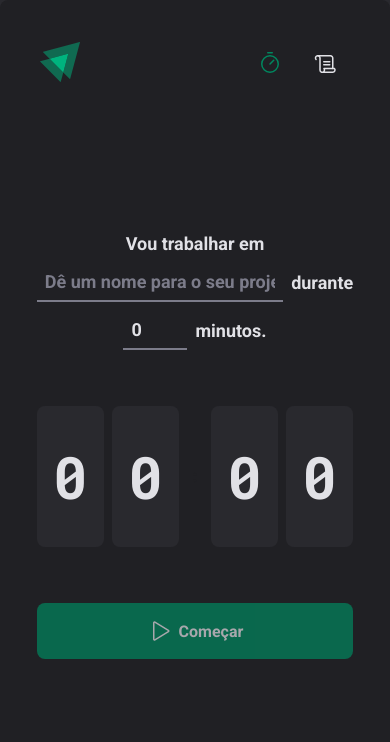
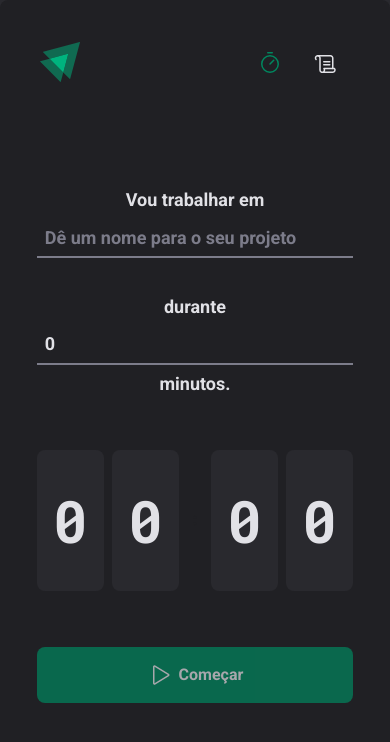
Before and after one commit to cawell/02-ignite-timer, a React (Vite) app: page /home in a window 390 px wide. Shown: the top 742 px of the page. Built offline with nearby package versions, Linux system fonts and the light colour scheme.

Commit message:
feat: update NewCycleForm UI and cleanup options
This commit removes the irrelevant 'Banana' option from the NewCycleForm component. It also improves the mobile user interface by adding new styles to ensure proper alignment and distribution of form elements when viewed in smaller screen sizes.

```diff
--- a/src/pages/Home/components/NewCycleForm/index.tsx
+++ b/src/pages/Home/components/NewCycleForm/index.tsx
@@ -25,7 +25,6 @@ export const NewCycleForm = () => {
         <option value="Projeto 1"></option>
         <option value="Projeto 2"></option>
         <option value="Projeto 3"></option>
-        <option value="Banana"></option>
       </datalist>
 
       <label htmlFor="minutesAmount">durante</label>
--- a/src/pages/Home/components/NewCycleForm/styles.ts
+++ b/src/pages/Home/components/NewCycleForm/styles.ts
@@ -10,6 +10,19 @@ export const FormContainer = styled.div`
   font-size: 1.125rem;
   font-weight: bold;
   flex-wrap: wrap;
+
+  @media (max-width: 720px) {
+    align-items: stretch;
+    justify-content: start;
+
+    /* Novo estilo para os itens filhos */
+    & > * {
+      flex-basis: 100%;
+      display: flex;
+      align-items: center;
+      justify-content: center;
+    }
+  }
 `
 
 const BaseInput = styled.input`
```
